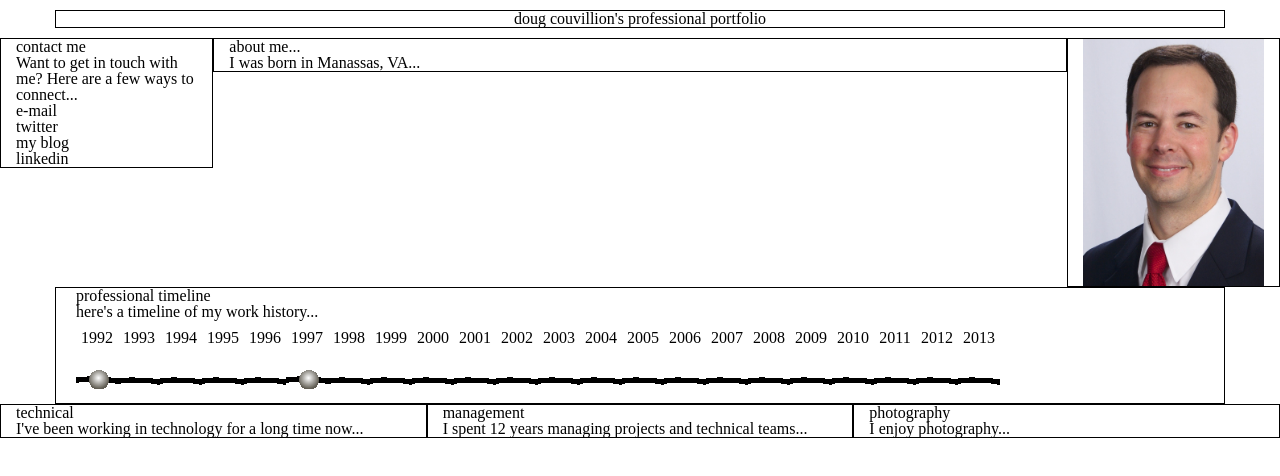
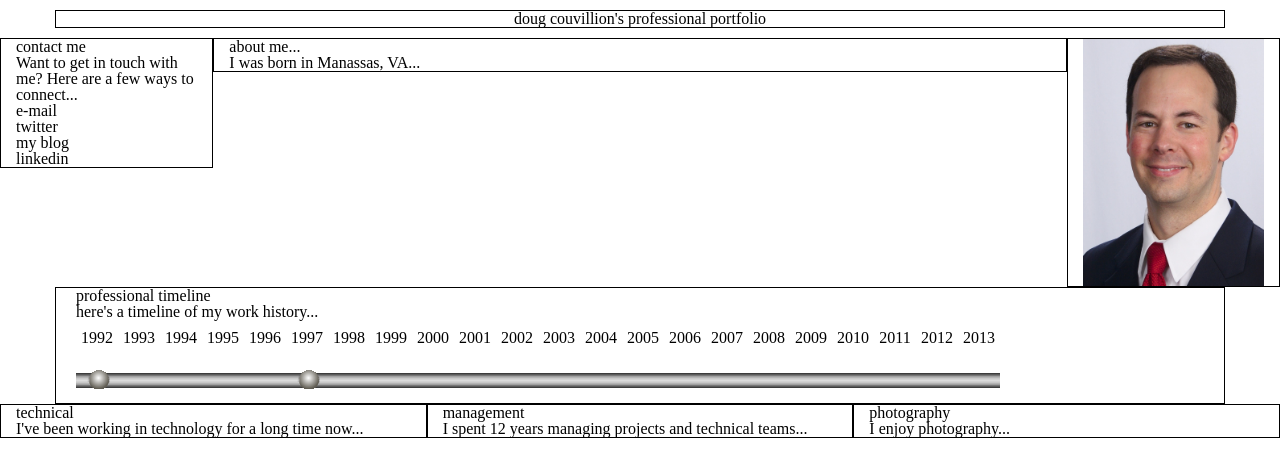
Before and after one commit to dougcouvillion/portfolio, a plain HTML site: page index.html in a window 1280 px wide. Drawn offline with Linux system fonts and the light colour scheme; files that its build step writes are made by us from their sources.

Commit message:
Updated the gif files used in the timeline.

```diff
--- a/style/dpc-portfolio.css
+++ b/style/dpc-portfolio.css
@@ -36,15 +36,15 @@ div {
 }
 
 .uneventful {
-    background-image: url('../images/line.gif');
+    background-image: url('../images/steel2.gif');
 }
 
 .eventful {
-    background-image: url('../images/darkball.gif');
+    background-image: url('../images/darkball-steel.gif');
 }
 
 .eventful:hover {
-    background-image: url('../images/lightball.gif');
+    background-image: url('../images/lightball-steel.gif');
 }
 
 #imgPortrait {
```
Also changed, not shown: images/darkball-steel.gif (added), images/lightball-steel.gif (added), images/steel.gif (added), images/steel2.gif (added), 4 other files.
